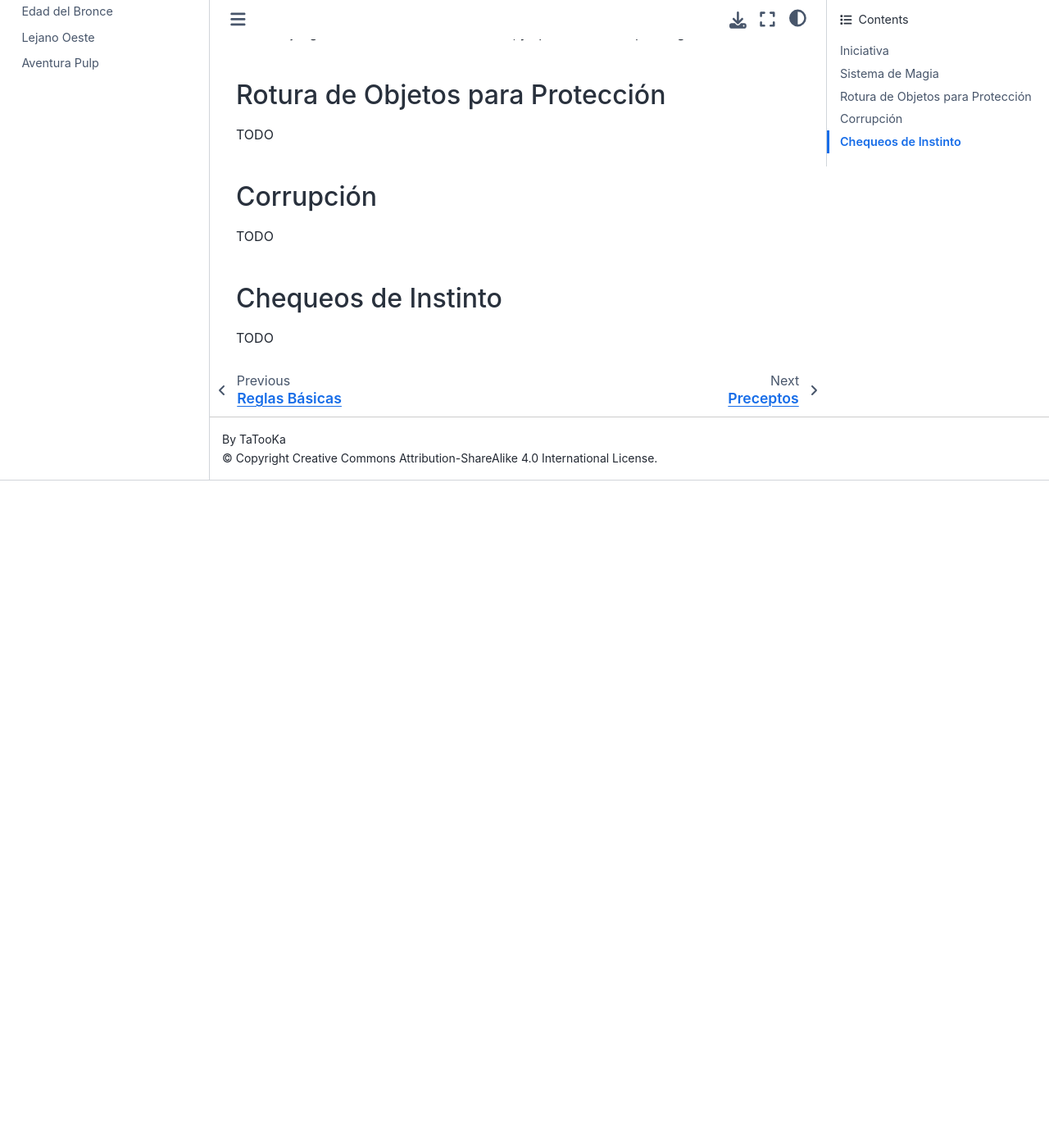
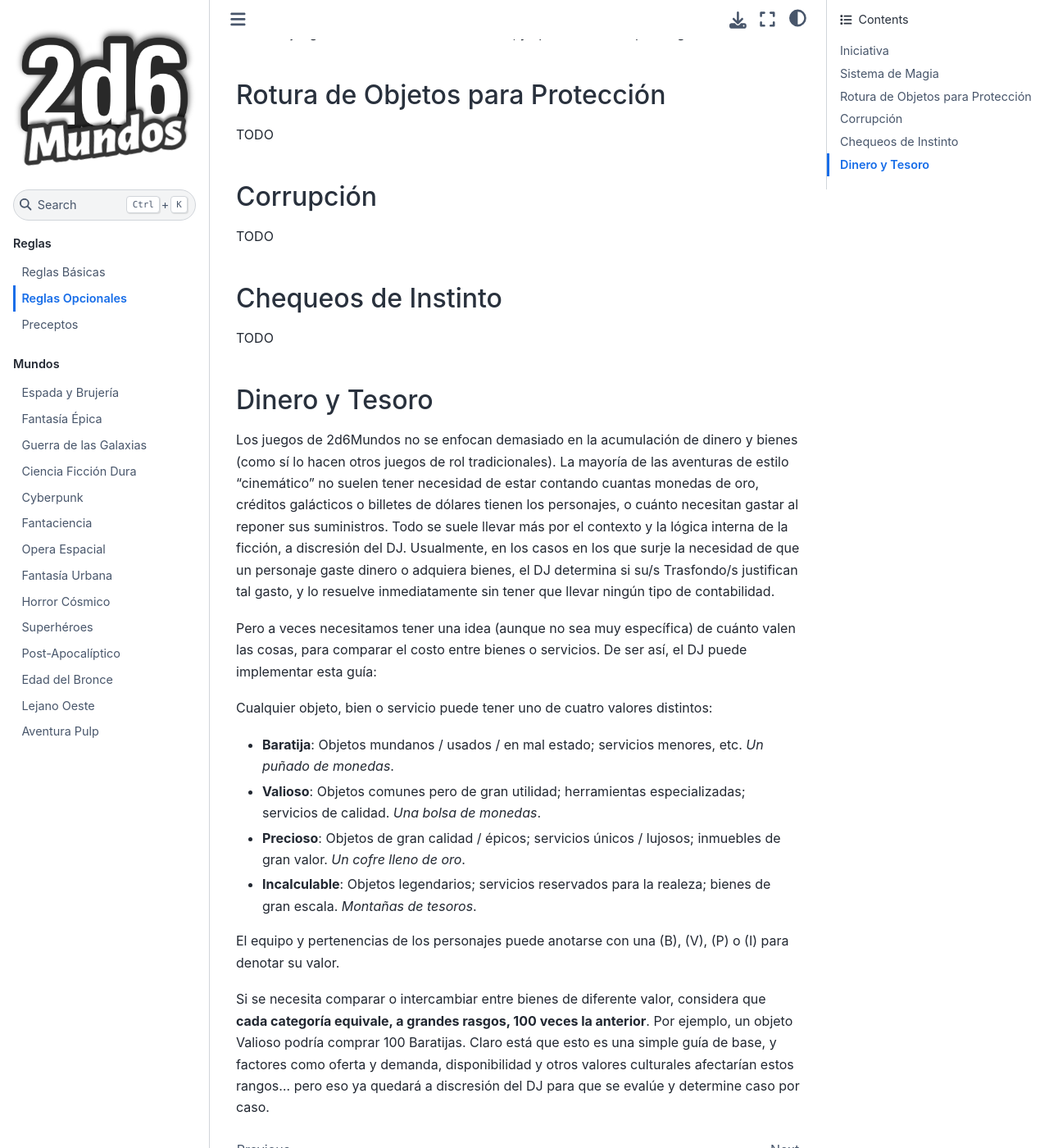
Before and after one commit to TaTooKa/2d6Mundos, a Sphinx documentation site: the page built from docs/source/pages/rules/reglas-opcionales.rst, in a window 1280 px wide and 1400 px high, scrolled down 4437 px. Shown: the whole window at 82% size. Built offline with Sphinx 7.4.7 and the Sphinx Book theme 1.1.4, drawn with Linux system fonts in a browser that asks for light colours; some web fonts are replaced; before the commit the page ends 5023 px from its top, so only the background shows below that.

Commit message:
add treasure rules

```diff
--- a/docs/source/pages/rules/reglas-opcionales.rst
+++ b/docs/source/pages/rules/reglas-opcionales.rst
@@ -128,3 +128,21 @@ Chequeos de Instinto
 --------------------
 
 TODO
+
+Dinero y Tesoro
+---------------
+
+Los juegos de 2d6Mundos no se enfocan demasiado en la acumulación de dinero y bienes (como sí lo hacen otros juegos de rol tradicionales). La mayoría de las aventuras de estilo "cinemático" no suelen tener necesidad de estar contando cuantas monedas de oro, créditos galácticos o billetes de dólares tienen los personajes, o cuánto necesitan gastar al reponer sus suministros. Todo se suele llevar más por el contexto y la lógica interna de la ficción, a discresión del DJ. Usualmente, en los casos en los que surje la necesidad de que un personaje gaste dinero o adquiera bienes, el DJ determina si su/s Trasfondo/s justifican tal gasto, y lo resuelve inmediatamente sin tener que llevar ningún tipo de contabilidad.
+
+Pero a veces necesitamos tener una idea (aunque no sea muy específica) de cuánto valen las cosas, para comparar el costo entre bienes o servicios. De ser así, el DJ puede implementar esta guía:
+
+Cualquier objeto, bien o servicio puede tener uno de cuatro valores distintos:
+
+* **Baratija**: Objetos mundanos / usados / en mal estado; servicios menores, etc. *Un puñado de monedas*.
+* **Valioso**: Objetos comunes pero de gran utilidad; herramientas especializadas; servicios de calidad. *Una bolsa de monedas*.
+* **Precioso**: Objetos de gran calidad / épicos; servicios únicos / lujosos; inmuebles de gran valor. *Un cofre lleno de oro*.
+* **Incalculable**: Objetos legendarios; servicios reservados para la realeza; bienes de gran escala. *Montañas de tesoros*.
+
+El equipo y pertenencias de los personajes puede anotarse con una (B), (V), (P) o (I) para denotar su valor.
+
+Si se necesita comparar o intercambiar entre bienes de diferente valor, considera que **cada categoría equivale, a grandes rasgos, 100 veces la anterior**. Por ejemplo, un objeto Valioso podría comprar 100 Baratijas. Claro está que esto es una simple guía de base, y factores como oferta y demanda, disponibilidad y otros valores culturales afectarían estos rangos... pero eso ya quedará a discresión del DJ para que se evalúe y determine caso por caso.
```
